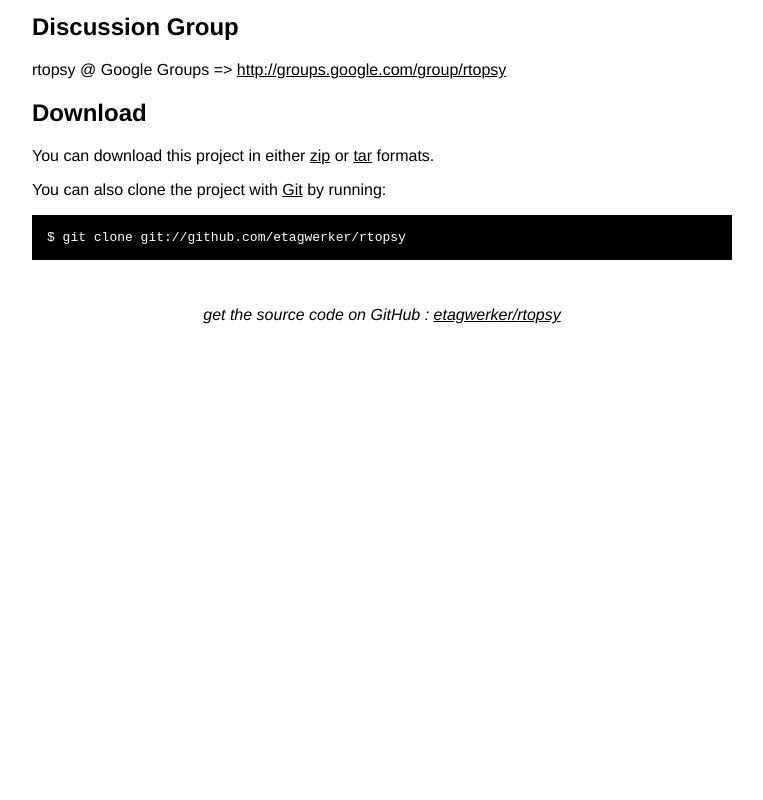
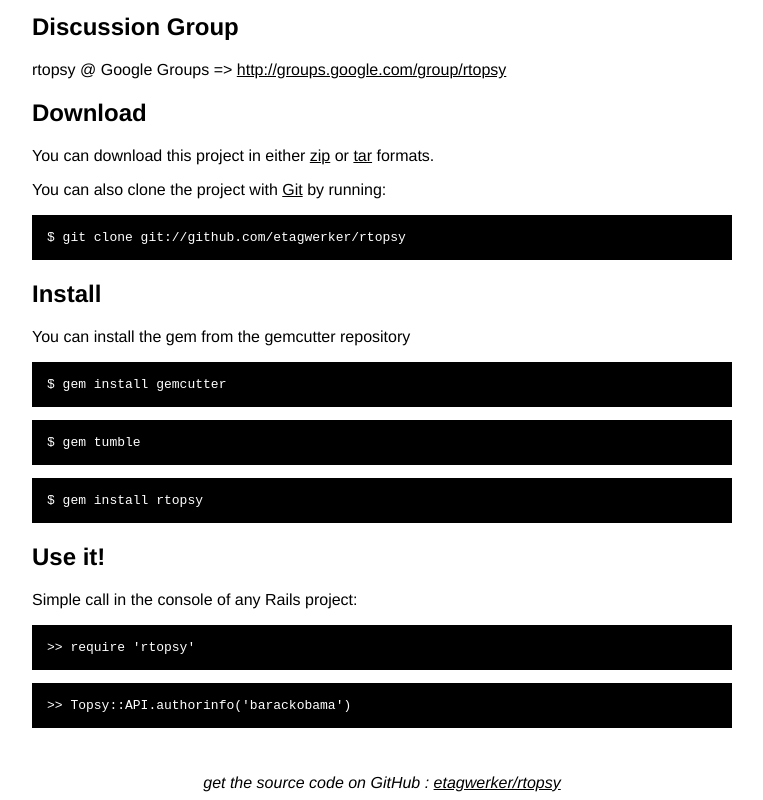
Before and after one commit to etagwerker/rtopsy, a plain HTML site: page index.html in a window 1280 px wide. Shown: the part 385-1185 px from the top of the page, without its empty margins (258-1021 px from the left). Before the commit the page ends 800 px from the top, so only its background shows below. Drawn offline with Linux system fonts and the light colour scheme.

Commit message:
Added install and usage instructions.

```diff
--- a/index.html
+++ b/index.html
@@ -78,6 +78,22 @@
       <pre>$ git clone git://github.com/etagwerker/rtopsy</pre>
     </p>
 
+    <h2>Install</h2>
+    <p>
+      You can install the gem from the gemcutter repository
+      <pre>$ gem install gemcutter</pre>
+      <pre>$ gem tumble</pre>
+      <pre>$ gem install rtopsy</pre>
+
+    </p>
+
+    <h2>Use it!</h2>
+    <p>
+      Simple call in the console of any Rails project:
+      <pre>>> require 'rtopsy'</pre>
+      <pre>>> Topsy::API.authorinfo('barackobama')</pre>
+    </p>
+
     <div class="footer">
       get the source code on GitHub : <a href="http://github.com/etagwerker/rtopsy">etagwerker/rtopsy</a>
     </div>
```
